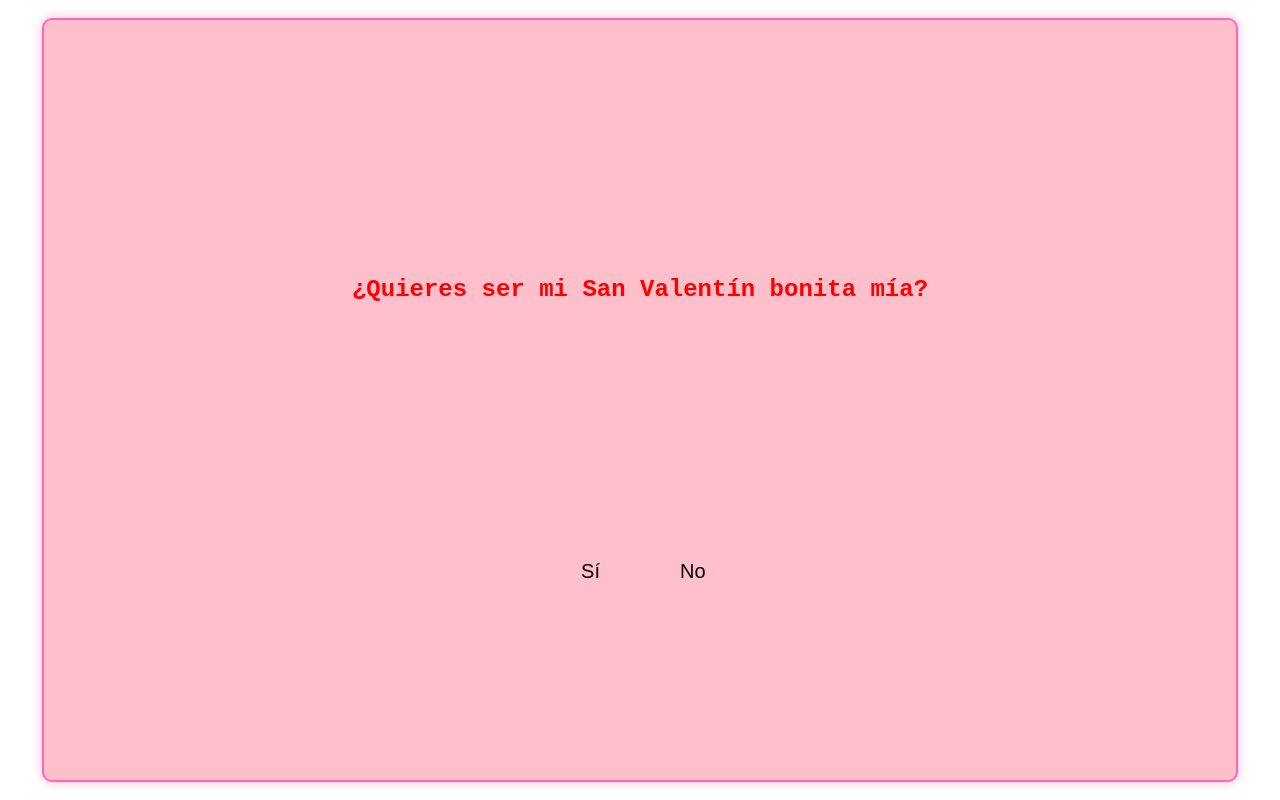
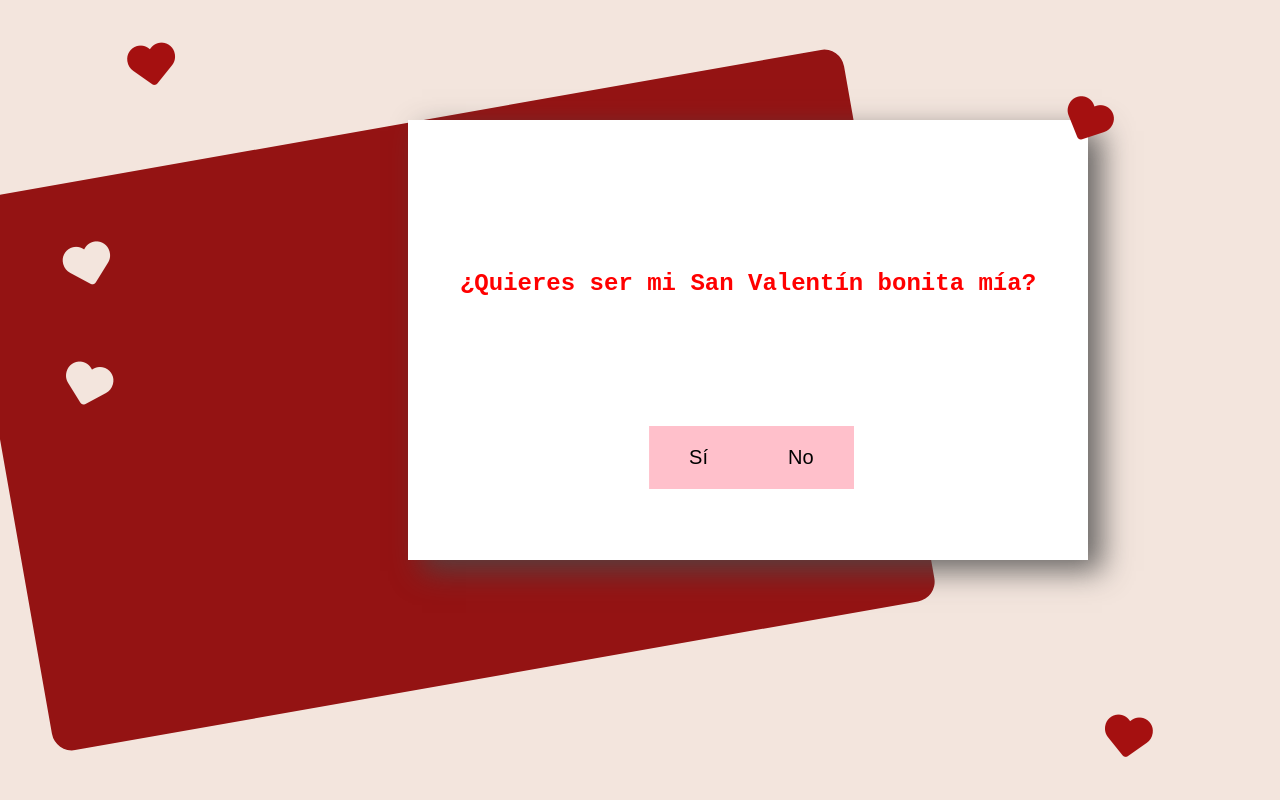
Before and after one commit to Ramsensei/SanValentins, a plain HTML site: page index.html in a window 1280 px wide. Drawn offline with Linux system fonts and the light colour scheme.

Commit message:
faltan letras

```diff
--- a/index.html
+++ b/index.html
@@ -4,6 +4,7 @@
     <meta charset="UTF-8">
     <meta name="viewport" content="width=device-width, initial-scale=1.0">
     <link rel="stylesheet" href="style.css">
+    <script src="https://kit.fontawesome.com/910c0dd5ae.js" crossorigin="anonymous"></script>
     <title>¿Quieres ser mi San Valentín?</title>
 </head>
 <body>
@@ -14,6 +15,13 @@
             <button class="btnNo">No</button>
         </div>
     </div>
+    <div class="decorator">
+    </div>
+    <i class="fa-solid fa-heart heart" id="heart1"></i>
+    <i class="fa-solid fa-heart heart" id="heart2"></i>
+    <i class="fa-solid fa-heart heart" id="heart3"></i>
+    <i class="fa-solid fa-heart heart" id="heart4"></i>
+    <i class="fa-solid fa-heart heart" id="heart5"></i>
     <script src="script.js"></script>
 </body>
 </html>
--- a/style.css
+++ b/style.css
@@ -25,26 +25,79 @@
 }
 
 .container {
-    background-color: #ffc0cb;
-    border: 2px solid #ff69b4;
+    position: absolute;
+    right: calc(40% - 25vw);
+    top: calc(40% - 25vh);
+    background-color: #ffffff;
+    border: 2px #a7a7a7;
     padding: 20px;
-    border-radius: 10px;
-    box-shadow: 0 0 10px rgba(255, 105, 180, 0.5);
+    -webkit-box-shadow: 14px 11px 28px 0px rgba(73,73,73,0.81);
+    box-shadow: 14px 11px 28px 0px rgba(73,73,73,0.81);
     display: flex;
     justify-content: space-evenly;
     align-items: center;
     flex-direction: column;
+    z-index: 20;
 
-    width: 90%;
-    height: 90vh;
+    width: 50vw;
+    height: 50vh;
 }
 
+.decorator {
+    width: 70vw;
+    height: 70vh;
+    background-color: rgb(148, 19, 19);
+    position: absolute;
+    border-radius: 20px;
+    transform: rotate(-10deg);
+    z-index: 10;
+    right: calc(55% - 25vw);
+    top: calc(40% - 25vh);
+}
+.heart {
+    position: absolute;
+    font-size: 3rem;
+    color: rgb(165, 16, 16);
+    z-index: 30;
+}
+
+#heart1 {
+    right: calc(40% - 25vw - 1.5rem);
+    top: calc(40% - 25vh - 1.5rem);
+    transform: rotate(25deg);
+}
+
+#heart2 {
+    top: 45%;
+    left: 5%;
+    transform: rotate(15deg);
+    color: #f3e5dd;
+}
+
+#heart3 {
+    top: 30%;
+    left: 5%;
+    transform: rotate(-15deg);
+    color: #f3e5dd;
+}
+
+#heart4 {
+    top: 5%;
+    left: 10%;
+    transform: rotate(-8deg);
+}
+
+#heart5 {
+    bottom: 5%;
+    right: 10%;
+    transform: rotate(8deg);
+}
+
+
 body {
+    background-color: #f3e5dd;
     margin: 0;
     padding: 0;
-    display: flex;
-    justify-content: center;
-    align-items: center;
-    width: 100%;
+    width: 100vw;
     height: 100vh;
 }
```
